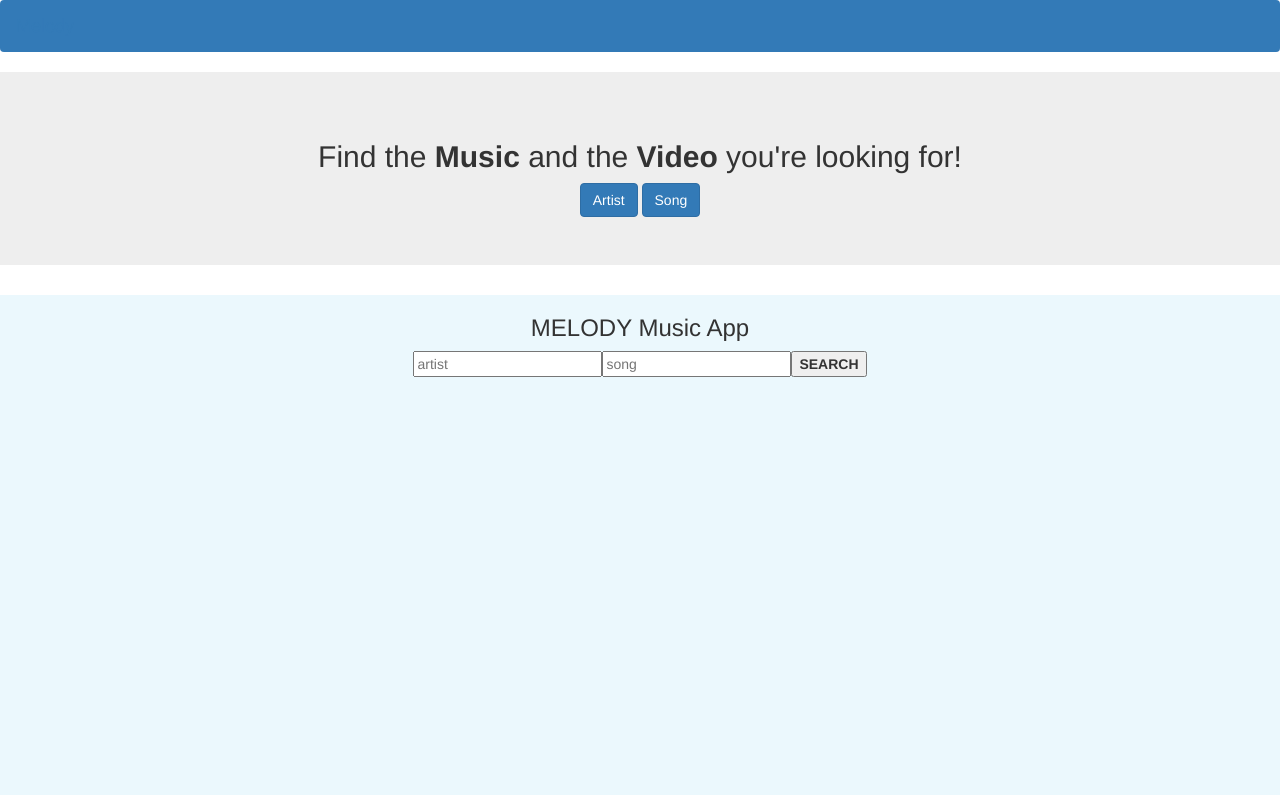
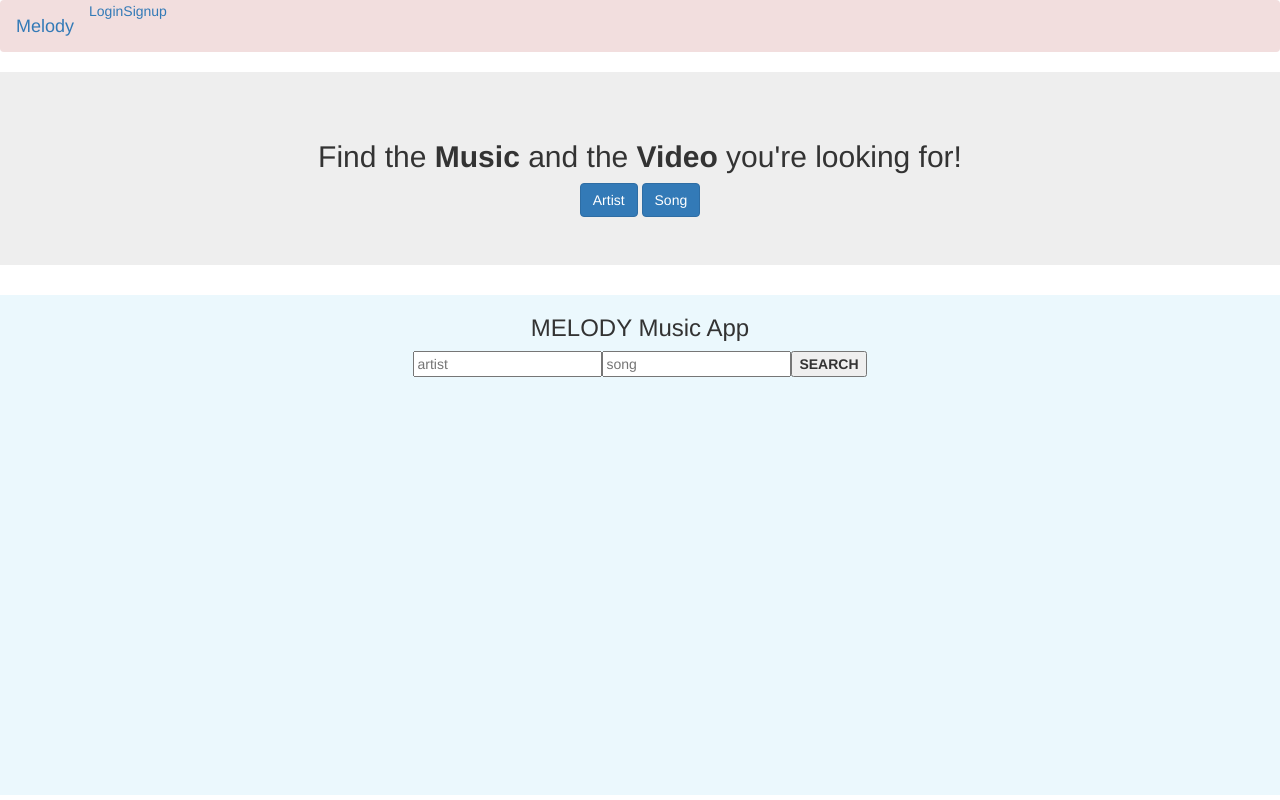
Before and after one commit to isinselen/MusicApp, a React (Create React App) app in the folder client/: page / in a window 1280 px wide. Built offline with nearby package versions, Linux system fonts and the light colour scheme.

Commit message:
Signup/Login edit

```diff
--- a/client/src/App.js
+++ b/client/src/App.js
@@ -1,11 +1,12 @@
 import React, { useState } from "react";
-import YouTube from 'react-youtube'
-import axios from 'axios'
+import YouTube from 'react-youtube';
+import axios from 'axios';
 import jsonpAdapter from 'axios-jsonp'
-
+import { BrowserRouter as Router, Route } from "react-router-dom";
 import Books from "./pages/Books";
-import Nav from "./components/Nav";
-import Jumbotron from "./components/Jumbotron"
+import Home from "./pages/Home";
+import Signup from "./pages/Signup";
+import Login from "./pages/Login";
 
 function App() {
   const opts = {
@@ -48,26 +49,15 @@ function App() {
   }
 
   return (
-    <div>
-      <Nav />
-     <Jumbotron />
-      {/* {
-        videoId &&
-        <YouTube
-          videoId={ videoId }
-          opts={opts}
-          onReady={ () => null }
-        />
-      }
-      {
-        videoLyrics &&
-        <p>{ videoLyrics }</p>
-      }
-      <input onChange={ e => setArtist(e.target.value) } placeholder='artist' />
-      <input onChange={ e => setSong(e.target.value) } placeholder='song' />
-      <button onClick={ handleArtistSearch }>SEARCH FOR AN ARTIST'S SONG</button>
-      */}
-    </div>
+    <Router>
+      <div>
+
+          <Route exact path="/" component={Home} />
+          <Route exact path="/signup" component={Signup} />
+          <Route exact path="/login" component={Login} />
+      </div>
+    </Router>
+
   );
 }
 
--- a/client/src/components/Nav/index.js
+++ b/client/src/components/Nav/index.js
@@ -1,11 +1,14 @@
 import React from "react";
+import {Link} from "react-router-dom";
 
 function Nav() {
   return (
-    <nav className="navbar navbar-expand-lg navbar-dark bg-primary">
+    <nav className="navbar navbar-expand-lg navbar-dark bg-danger">
       <a className="navbar-brand" href="/">
         Melody
       </a>
+      <Link to={`/login`} activeClassName="active">Login</Link>
+      <Link to={`/signup`} activeClassName="active">Signup</Link>
     </nav>
   );
 }
--- /dev/null
+++ b/client/src/pages/Home.js
@@ -0,0 +1,22 @@
+import React, { useState } from "react";
+import Nav from "../components/Nav";
+import Jumbotron from "../components/Jumbotron"
+
+
+class Home extends React.Component {
+    state = {
+        home: []
+    };
+
+    render() {
+        return (
+            <div>
+                <Nav />
+                <Jumbotron />
+            </div>
+        )
+
+    }
+}
+
+export default Home;
--- /dev/null
+++ b/client/src/pages/Login.js
@@ -0,0 +1,20 @@
+import React, { useState } from "react";
+
+
+class Login extends React.Component {
+    state = {
+        login: []
+    };
+
+    render() {
+        return (
+            <div>
+                <input placeholder = "Username" />
+                <input placeholder = "Password" />
+            </div>
+        )
+
+    }
+}
+
+export default Login;
--- /dev/null
+++ b/client/src/pages/Signup.js
@@ -0,0 +1,20 @@
+import React, { useState } from "react";
+
+
+class Signup extends React.Component {
+    state = {
+        signup: []
+    };
+
+    render() {
+        return (
+            <div>
+                <input placeholder = "Create Username" />
+                <input placeholder = "Create Password" />
+            </div>
+        )
+
+    }
+}
+
+export default Signup;
```
Also changed, not shown: 1 other file (tests, documents, lock files or other folders).
